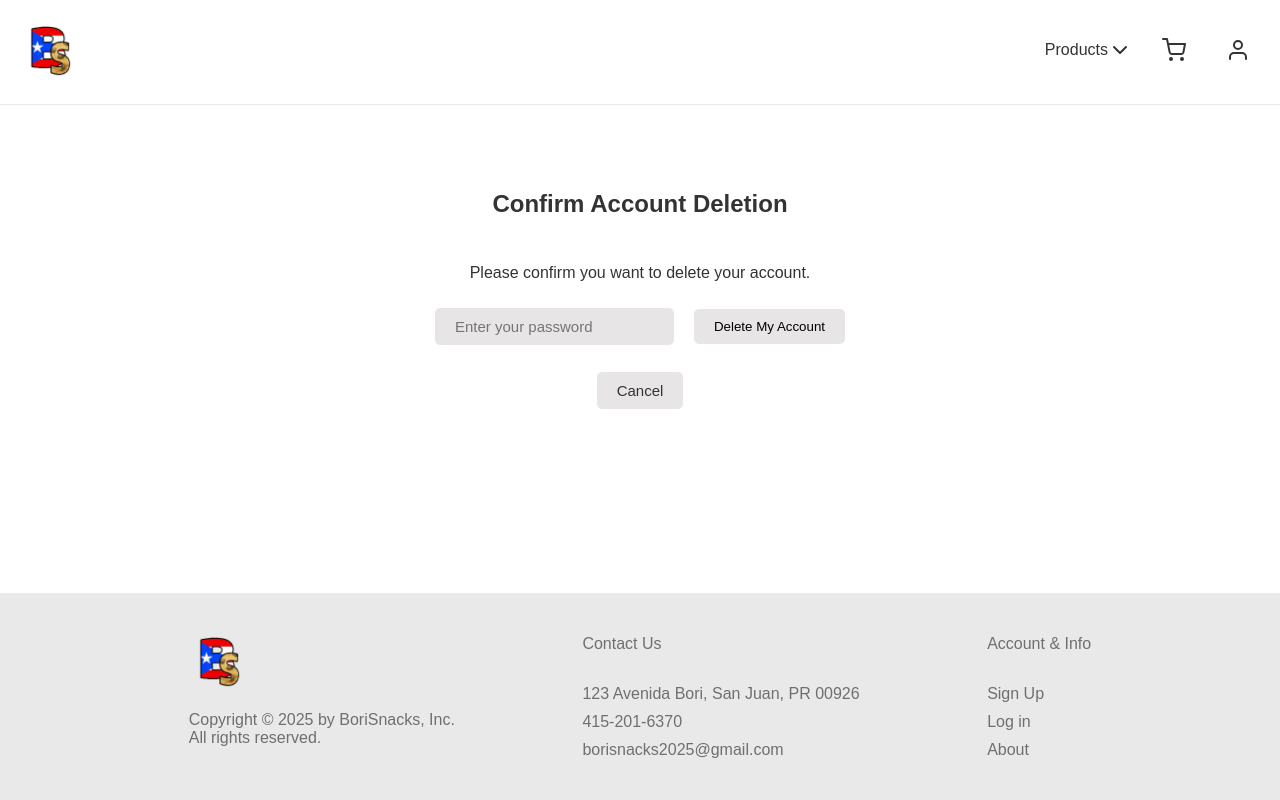
After one commit to saulbruh/BoriSnacks, a Flask app: page /delete_account in a window 1280 px wide. The commit adds this page. Run offline with Flask 3, Linux system fonts and the light colour scheme; the visitor is signed in with stand-in values (Sample User, id 1).

Commit message:
commit de un par de cambios, settings y cosas en el api

```diff
--- a/app.py
+++ b/app.py
@@ -636,20 +636,69 @@ def orders():
     return render_template('orders.html', ordenes=ordenes)
 
 
-# Ruta para la página de ajustes
-@app.route('/profile/settings')
-def settings():
+@app.route('/orden/<int:orden_id>')
+def orden_detalle(orden_id):
     if 'user_id' not in session:
-        session['next'] = request.path
+        flash("You must be logged in to view an order.", "warning")
         return redirect(url_for('login'))
-    else:
-        return render_template('settings.html')
 
-@app.route('/delete_account', methods=['POST'])
+    conn = get_db_connection()
+    cursor = conn.cursor()
+
+    # Obtener datos de la orden (asegurándonos que pertenezca al usuario)
+    cursor.execute("""
+        SELECT o.id, o.fecha_orden, o.total, o.metodo_pago,
+               d.calle1, d.calle2, d.ciudad, d.pais, d.codigo_postal
+        FROM ordenes o
+        JOIN direcciones_ordenes d ON o.direccion_id = d.id
+        WHERE o.id = ? AND o.user_id = ?
+    """, (orden_id, session['user_id']))
+    orden = cursor.fetchone()
+
+    if not orden:
+        flash("Order not found.", "danger")
+        conn.close()
+        return redirect(url_for('orders'))
+
+    # Obtener items de la orden
+    cursor.execute("""
+        SELECT p.nombre, p.imagen, oi.cantidad, oi.precio_unitario
+        FROM orden_items oi
+        JOIN productos p ON oi.product_id = p.id
+        WHERE oi.orden_id = ?
+    """, (orden_id,))
+    items = cursor.fetchall()
+    conn.close()
+
+    orden_info = {
+        "id": orden[0],
+        "fecha": orden[1],
+        "total": orden[2],
+        "metodo_pago": orden[3],
+        "direccion": f"{orden[4]} {orden[5]}, {orden[6]}, {orden[7]}, {orden[8]}"
+    }
+
+    productos = [
+        {
+            "nombre": item[0],
+            "imagen": item[1],
+            "cantidad": item[2],
+            "precio_unitario": item[3],
+            "subtotal": item[2] * item[3]
+        } for item in items
+    ]
+
+    return render_template('order_page.html', orden=orden_info, productos=productos)
+
+
+@app.route('/delete_account', methods=['GET', 'POST'])
 def delete_account():
     if 'user_id' not in session:
         flash("You need to log in before performing this action.", "warning")
         return redirect(url_for('login'))
+
+    if request.method == 'GET':
+        return render_template('delete_account.html')
 
     contraseña = request.form['contraseña']
 
@@ -669,7 +718,7 @@ def delete_account():
     else:
         conn.close()
         flash("Wrong password. Account not deleted", "danger")
-        return redirect(url_for('usuario'))
+        return redirect(url_for('delete_account'))
 
 @app.route('/reset_password_request', methods=['POST'])
 def reset_password_request():
--- a/static/styles/base.css
+++ b/static/styles/base.css
@@ -352,7 +312,6 @@ body {
 }
 
 .main-content-user {
-  background-color: #f7f7f7;
   flex: 1;
   padding: 30px;
 }
@@ -549,6 +508,118 @@ body {
   padding-bottom: 50px;
 }
 
+.user-settings-container {
+  grid-column: span 2 / span 2;
+  display: flex;
+  align-items: center;
+  justify-content: center;
+  padding-top: 50px;
+}
+
+.account-actions-row {
+  display: flex;
+  gap: 20px;
+}
+
+.btn-logout {
+  background-color: #e52737;
+  color: white;
+  border: none;
+  padding: 10px 15px;
+  border-radius: 8px;
+  font-size: 15px;
+  cursor: pointer;
+  transition: background-color 0.3s;
+}
+
+.btn-logout:hover {
+  background-color: #c71f2e;
+}
+
+.btn-delete-account {
+  background-color: #e52737;
+  color: white;
+  border: none;
+  padding: 10px 15px;
+  border-radius: 8px;
+  font-size: 15px;
+  cursor: pointer;
+  transition: background-color 0.3s;
+}
+
+.btn-delete-account:hover {
+  background-color: #c71f2e;
+}
+
+.delete-account-confirm {
+  display: flex;
+  flex-direction: column;
+  align-items: center;
+  justify-content: center;
+  padding-top: 50px;
+  gap: 10px;
+  color: #333;
+}
+
+.delete-account-confirm-text {
+  display: flex;
+  flex-direction: column;
+  align-items: center;
+}
+
+.delete-account-confirm-form {
+  display: flex;
+  align-items: center;
+  justify-content: center;
+  gap: 20px;
+}
+
+.delete-account-confirm-form input {
+  padding: 10px 20px;
+  border-radius: 5px;
+  border: none;
+  background-color: #e7e5e5;
+  font-size: 15px;
+}
+
+.delete-account-confirm-form button {
+  padding: 10px 20px;
+  border-radius: 5px;
+  border: none;
+  background-color: #e7e5e5;
+  cursor: pointer;
+  transition: background-color 0.3s;
+}
+
+.delete-account-confirm-form button:hover {
+  background-color: #c71f2e;
+  color: white;
+}
+
+.delete-account-confirm-cancel {
+  display: flex;
+  justify-content: center;
+  padding-top: 17px;
+}
+
+.btn-cancel {
+  background-color: #e7e5e5;
+  padding: 10px 20px;
+  border-radius: 5px;
+  border: none;
+  cursor: pointer;
+  transition: background-color 0.3s;
+  text-decoration: none;
+  color: #333;
+  font-size: 15px;
+}
+
+.btn-cancel:hover {
+  background-color: #6f6f6f;
+  color: white;
+}
+
+
 /* Delete button styles */
 
 .delete-address-container {
--- /dev/null
+++ b/templates/delete_account.html
@@ -0,0 +1,16 @@
+{% extends 'user.html' %}
+{% block content %}
+<div class="delete-account-confirm">
+    <h2>Confirm Account Deletion</h2>
+    <div class="delete-account-confirm-text">
+        <p>Please confirm you want to delete your account.</p>
+    </div>
+    <form method="POST" action="{{ url_for('delete_account') }}" class="delete-account-confirm-form">
+        <input type="password" name="contraseña" placeholder="Enter your password" required>
+        <button type="submit" class="btn-delete-confirm">Delete My Account</button>
+    </form>
+    <div class="delete-account-confirm-cancel">
+        <a href="{{ url_for('home') }}" class="btn-cancel">Cancel</a>
+    </div>
+</div>
+{% endblock %}
--- a/templates/orders.html
+++ b/templates/orders.html
@@ -18,9 +18,11 @@
               <p>Date: {{ orden.fecha }}</p>
               <p>Payment method: {{ orden.metodo_pago }}</p>
             </div>
+            <div>
+              <a href="{{ url_for('orden_detalle', orden_id=orden.id) }}" class="order-link">See details</a>
+            </div>
           </div>
         </div>
-
       </li>
       <hr>
     {% endfor %}
--- a/templates/user.html
+++ b/templates/user.html
@@ -6,14 +6,6 @@
 
 {% block body %}
 <div class="container user-container">
-    <aside class="sidebar">
-        <h2>Menu</h2>
-        <ul class="sidebar-menu">
-            <a href="{{ url_for('home') }}"><li>Profile</li></a>
-            <a href="{{ url_for('orders') }}"><li>Orders</li></a>
-            <a href="{{ url_for('settings') }}"><li>Settings</li></a>
-        </ul>
-    </aside>
     <main class="main-content-user">
         {% block content %}
         {% endblock %}
```
Also changed, not shown: other parts of static/styles/base.css (+12 -40 lines), templates/home.html (+12 -1 lines), templates/order_page.html (added, +29 -0 lines), templates/order.html (deleted).
